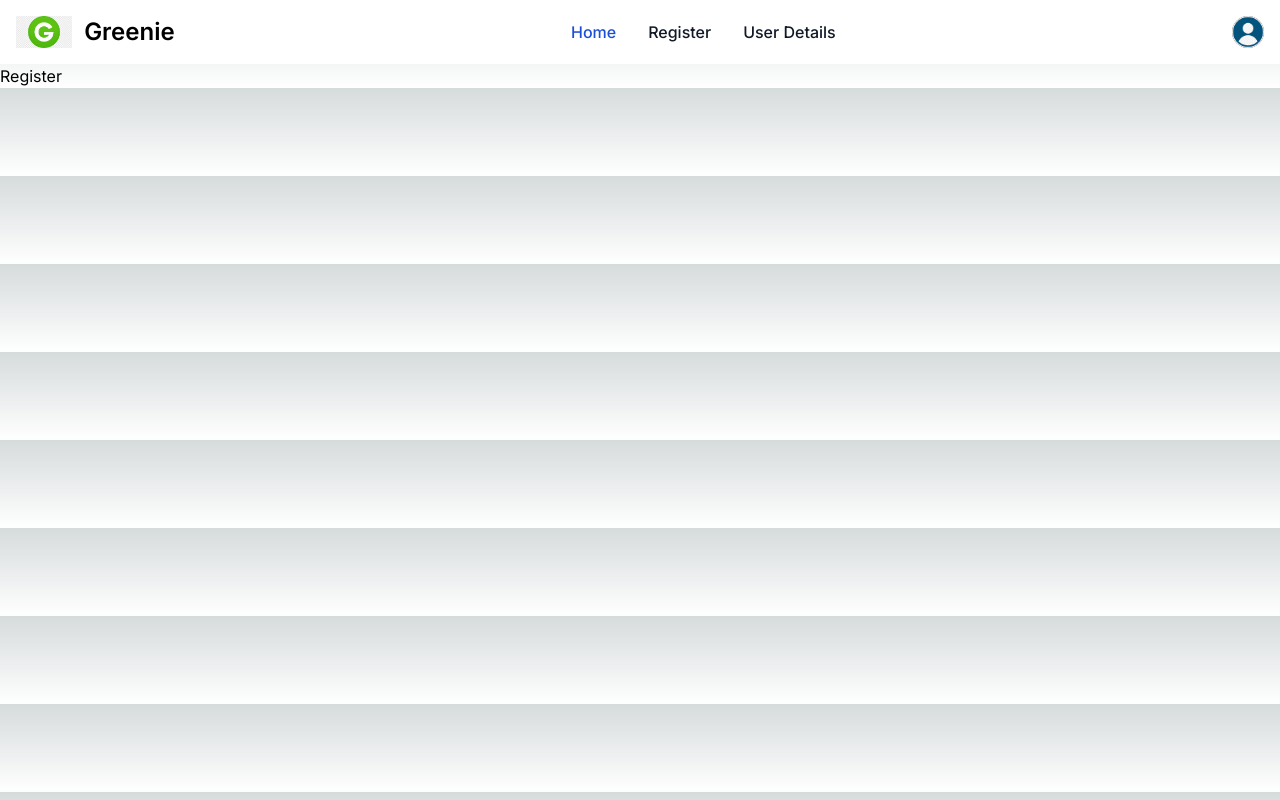
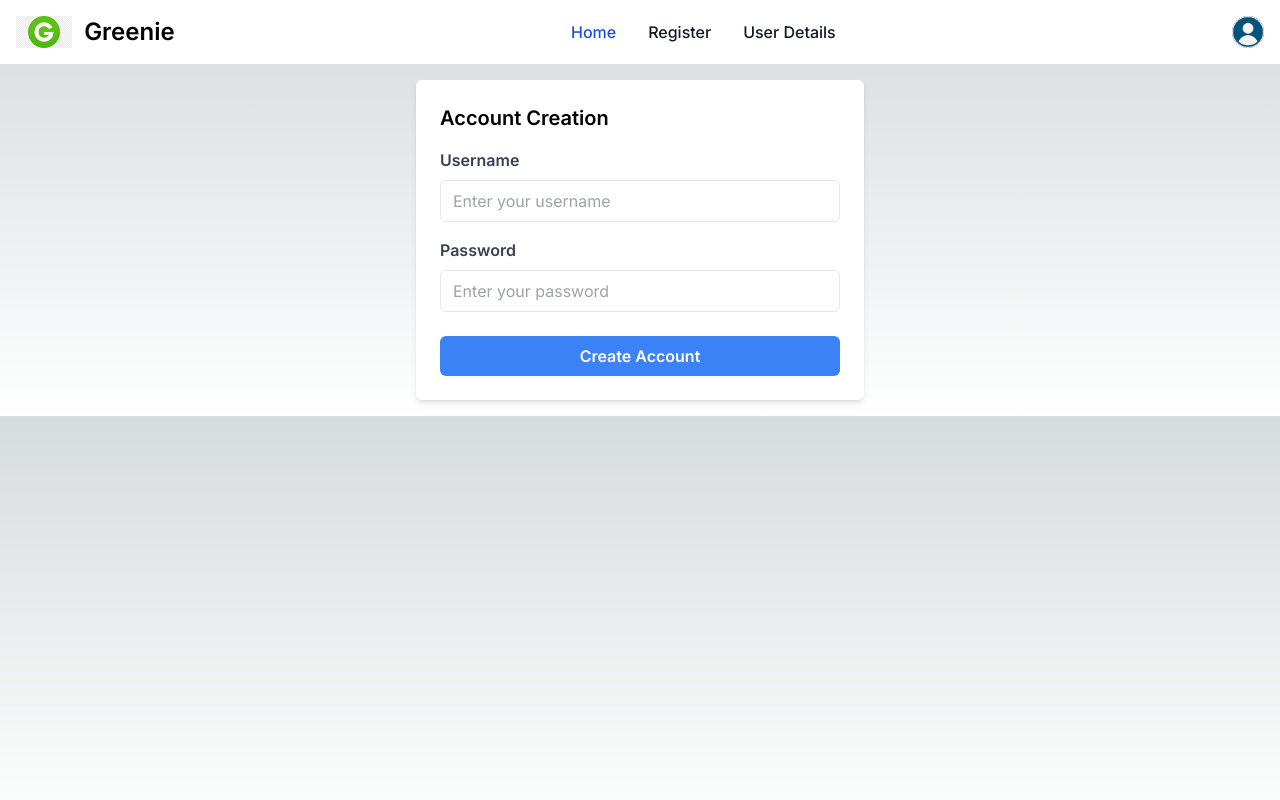
Before and after one commit to Avni17/gne_assignment, a Next.js app: page /register in a window 1280 px wide. Built offline with nearby package versions, Linux system fonts and the light colour scheme.

Commit message:
account creation added

```diff
--- a/app/register/page.js
+++ b/app/register/page.js
@@ -1,3 +1,71 @@
-export default function Register() {
-    return <div>Register</div>
-  }
+"use client"
+import { useState } from 'react';
+
+const Register = () => {
+  const [username, setUsername] = useState('');
+  const [password, setPassword] = useState('');
+  const [isLoading, setIsLoading] = useState(false);
+  const [isSubmitted, setIsSubmitted] = useState(false);
+
+  const handleSubmit = async (e) => {
+    e.preventDefault();
+    setIsLoading(true);
+
+    // Simulating API request delay (remove in real implementation)
+    setTimeout(() => {
+      setIsLoading(false);
+      setIsSubmitted(true);
+    }, 1500);
+  };
+
+  return (
+    <div className="p-4">
+      <form onSubmit={handleSubmit} className="max-w-md mx-auto bg-white shadow-md p-6 rounded-md">
+        <h2 className="text-xl font-semibold mb-4">Account Creation</h2>
+        {isSubmitted ? (
+          <p className="text-green-600 mb-4">Account created successfully!</p>
+        ) : (
+          <>
+            <div className="mb-4">
+              <label htmlFor="username" className="block text-gray-700 font-semibold mb-2">
+                Username
+              </label>
+              <input
+                type="text"
+                id="username"
+                value={username}
+                onChange={(e) => setUsername(e.target.value)}
+                placeholder="Enter your username"
+                className="w-full px-3 py-2 border rounded-md focus:outline-none focus:border-blue-500"
+                required
+              />
+            </div>
+            <div className="mb-6">
+              <label htmlFor="password" className="block text-gray-700 font-semibold mb-2">
+                Password
+              </label>
+              <input
+                type="password"
+                id="password"
+                value={password}
+                onChange={(e) => setPassword(e.target.value)}
+                placeholder="Enter your password"
+                className="w-full px-3 py-2 border rounded-md focus:outline-none focus:border-blue-500"
+                required
+              />
+            </div>
+            <button
+              type="submit"
+              className="w-full bg-blue-500 text-white font-semibold py-2 rounded-md transition duration-300 focus:outline-none focus:bg-blue-600"
+              disabled={isLoading}
+            >
+              {isLoading ? 'Creating Account...' : 'Create Account'}
+            </button>
+          </>
+        )}
+      </form>
+    </div>
+  );
+};
+
+export default Register;
--- a/app/user-details/searchInput.js
+++ b/app/user-details/searchInput.js
@@ -12,7 +12,7 @@ const SearchInput = ({ label, value, onChange }) => {
     return (
         <th className="py-2 px-4 border-b text-left relative" onClick={toggleInputVisibility}>
             {label} <br />
-            {isInputVisible && (
+            { (
                 <input
                     type="text"
                     placeholder={`Search by ${label}`}
```
